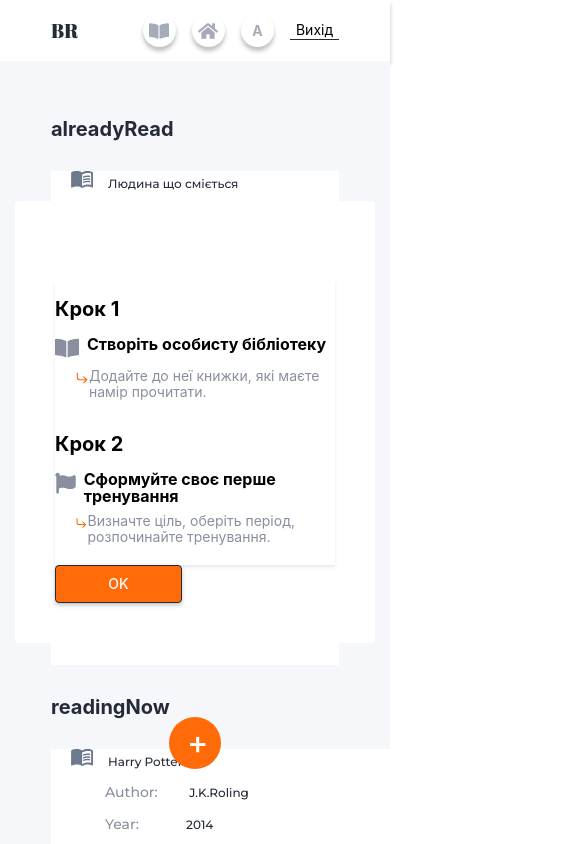
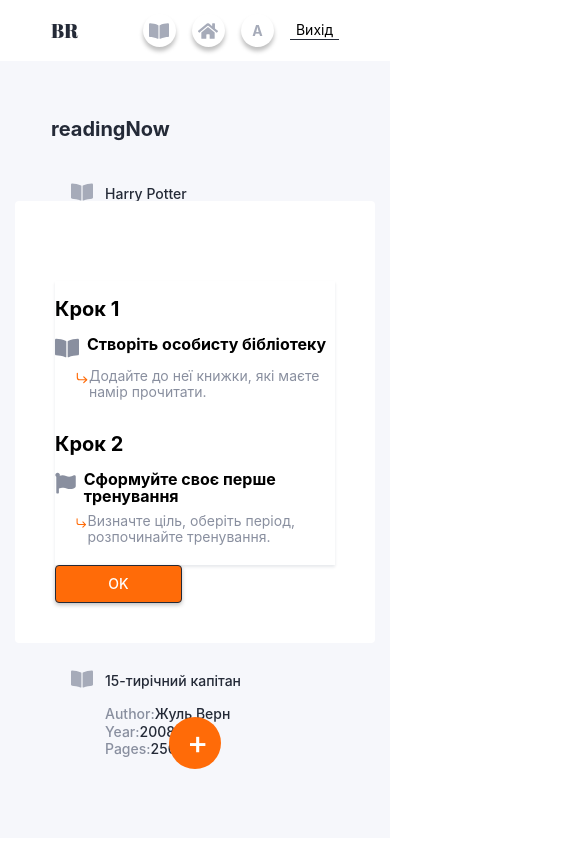
Before and after one commit to AnnaFesenko7/book-reader-front-end, a React (Create React App) app: page /book-reader-front-end/mobileLibBookTable in a window 390 px wide. Shown: the top 844 px of the page, 585 px wide, since content can reach past the window. Built offline with nearby package versions, Linux system fonts and the light colour scheme.

Commit message:
mobileTable

```diff
--- a/src/components/BookTableMobile/BookTableMobile.js
+++ b/src/components/BookTableMobile/BookTableMobile.js
@@ -1,83 +1,40 @@
 import React from 'react';
 import PropTypes from 'prop-types';
-import s from './bookTable.module.css';
-import star from './symbol-defs.svg';
+
+import { ResumeButton } from 'components/ResumeButton/ResumeButton';
+import { FaBookOpen } from 'react-icons/fa';
+import {
+  StyledList,
+  StyledListItem,
+  StyledBookTitle,
+  Wrapper,
+  StyledBookDescription,
+} from './BookTableMobile.styled';
 
 export const BookTableMobile = ({ books }) => {
   return (
-    <ul className={s.table}>
+    <StyledList>
       {books.map(({ _id, status, title, author, year, pages, rating }) => {
         return (
-          <li key={_id} className={s.item}>
-            <p className={s.subtitle}>
-              <svg width={22} height={17} className={s.img}>
-                <use href={`${star}#white_book`}></use>
-              </svg>
-              {title}
-            </p>
-            <p className={s.subtitle}>
-              <span className={s.topic}>Author:</span> {author}
-            </p>
-            <p className={s.subtitle}>
-              <span className={s.topic}>Year:</span>
-              {year}
-            </p>
-            <p className={s.subtitle}>
-              <span className={s.topic}>Pages:</span>
-              {pages}
-            </p>
-            <p className={s.subtitle}>
-              <span className={s.topic}>Rating</span>
-              {rating >= 1 ? (
-                <svg width={17} height={17}>
-                  <use href={`${star}#yellow_star`}></use>
-                </svg>
-              ) : (
-                <svg width={17} height={17}>
-                  <use href={`${star}#white_star`}></use>
-                </svg>
-              )}
-              {rating >= 2 ? (
-                <svg width={17} height={17}>
-                  <use href={`${star}#yellow_star`}></use>
-                </svg>
-              ) : (
-                <svg width={17} height={17}>
-                  <use href={`${star}#white_star`}></use>
-                </svg>
-              )}
-              {rating >= 3 ? (
-                <svg width={17} height={17}>
-                  <use href={`${star}#yellow_star`}></use>
-                </svg>
-              ) : (
-                <svg width={17} height={17}>
-                  <use href={`${star}#white_star`}></use>
-                </svg>
-              )}
-              {rating >= 4 ? (
-                <svg width={17} height={17}>
-                  <use href={`${star}#yellow_star`}></use>
-                </svg>
-              ) : (
-                <svg width={17} height={17}>
-                  <use href={`${star}#white_star`}></use>
-                </svg>
-              )}
-              {rating >= 5 ? (
-                <svg width={17} height={17}>
-                  <use href={`${star}#yellow_star`}></use>
-                </svg>
-              ) : (
-                <svg width={17} height={17}>
-                  <use href={`${star}#white_star`}></use>
-                </svg>
-              )}
-            </p>
-            <button type="button" className={s.btn}>
-              Resume
-            </button>
-          </li>
+          <StyledListItem key={_id}>
+            <FaBookOpen size={'22px'} />
+            <Wrapper>
+              <StyledBookTitle>{title}</StyledBookTitle>
+              <StyledBookDescription>
+                <span>Author:</span> {author}
+              </StyledBookDescription>
+              <StyledBookDescription>
+                <span>Year:</span>
+                {year}
+              </StyledBookDescription>
+              <StyledBookDescription>
+                <span>Pages:</span>
+                {pages}
+              </StyledBookDescription>
+
+              {status === 'haveRead' && <ResumeButton />}
+            </Wrapper>
+          </StyledListItem>
         );
       })}
 
@@ -151,7 +108,7 @@ export const BookTableMobile = ({ books }) => {
             </ul>
           </div>
         )} */}
-    </ul>
+    </StyledList>
   );
 };
 BookTableMobile.propTypes = {
--- a/src/components/BookTableMobile/BookTableMobile.styled.js
+++ b/src/components/BookTableMobile/BookTableMobile.styled.js
@@ -0,0 +1,48 @@
+import styled from 'styled-components';
+
+export const StyledList = styled.ul``;
+
+export const StyledListItem = styled.li`
+  padding: 20px;
+  display: flex;
+
+  svg {
+    vertical-align: top;
+    color: ${p =>
+      p.status === 'reading'
+        ? p.theme.colors.accentColor
+        : p.theme.colors.iconColor};
+  }
+`;
+
+export const Wrapper = styled.div`
+  display: flex;
+  flex-direction: column;
+  flex-wrap: wrap;
+  margin-left: 12px;
+  align-items: flex-start;
+
+  font-weight: ${p => p.theme.fontWeights.normal};
+  font-size: ${p => p.theme.fontSizes.s};
+  line-height: ${p => p.theme.lineHeights.body};
+`;
+
+export const StyledBookTitle = styled.p`
+  margin-bottom: 16px;
+  margin-top: 4px;
+  font-weight: ${p => p.theme.fontWeights.normal};
+  font-size: ${p => p.theme.fontSizes.s};
+  line-height: ${p => p.theme.lineHeights.body};
+  color: ${p => p.theme.colors.deepBlue};
+`;
+
+export const StyledBookDescription = styled.div`
+  display: flex;
+
+  color: ${p => p.theme.colors.deepBlue};
+
+  span {
+    /* color: ${p => p.theme.colors.deepBlue}; */
+    color: ${p => p.theme.colors.notActiveText};
+  }
+`;
--- a/src/components/LibBookTable/LibBookTable.styled.js
+++ b/src/components/LibBookTable/LibBookTable.styled.js
@@ -24,12 +24,13 @@ export const StyledSection = styled.div`
 `;
 
 export const StyledTable = styled.table`
-  width: 100%;
-  border-spacing: 0 10px;
-  padding-bottom: 20px;
-
+  display: block;
   @media ${p => p.theme.media.tablet} {
+    display: table;
     padding-bottom: 40px;
+    width: 100%;
+    border-spacing: 0 10px;
+    padding-bottom: 20px;
   }
   @media ${p => p.theme.media.desktop} {
     padding-bottom: 32px;
--- a/src/pages/Library.js
+++ b/src/pages/Library.js
@@ -11,7 +11,7 @@ export const data = {
   payload: {
     books: [
       {
-        status: 'haveRead',
+        status: 'toRead',
         _id: 1,
         author: 'Гюго',
         pages: 300,
@@ -40,23 +40,23 @@ export const data = {
         rating: 4,
         resume: '',
       },
-      {
-        status: 'haveRead',
-        _id: 4,
-        author: 'Жуль Верн',
-        pages: 250,
-        title: '15-ти    річний капітан',
-        year: 2008,
-        rating: 5,
-        resume: '',
-      },
+      // {
+      //   status: 'haveRead',
+      //   _id: 4,
+      //   author: 'Жуль Верн',
+      //   pages: 250,
+      //   title: '15-ти    річний капітан',
+      //   year: 2008,
+      //   rating: 5,
+      //   resume: '',
+      // },
       {
         status: 'reading',
         _id: 4,
         author: 'Жуль Верн',
         pages: 250,
         title:
-          '15-ти    річний капітанyyyyyyyyyygggggggggggggggggggggggfffffffffffffffffffffffyyyyyyyyyyyyyyyyyyyyyyyyyyyy',
+          '15-ти    річний капітан yyyyyyyy yygggggg gggggggggggggg gggfffffff fffffffffffffff fyyyyyyyyy yyyyyyyy yyyyyyyyyyy',
         year: 2008,
         rating: 5,
         resume: '',
```
